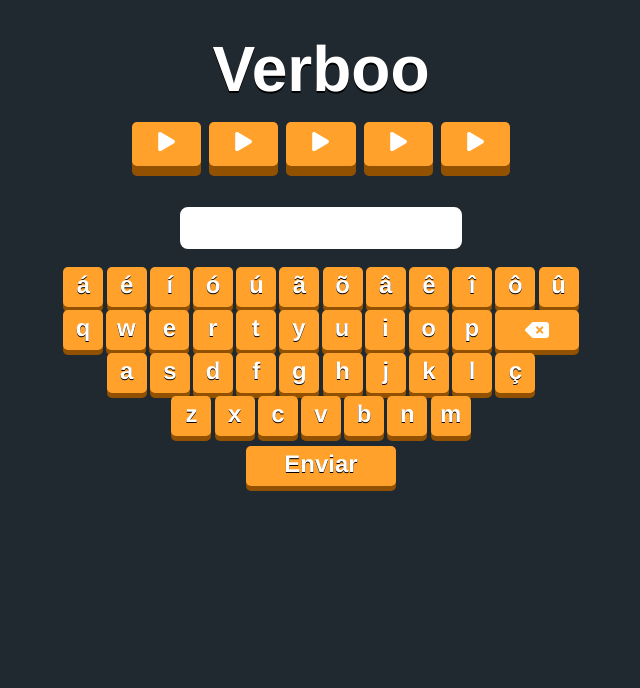
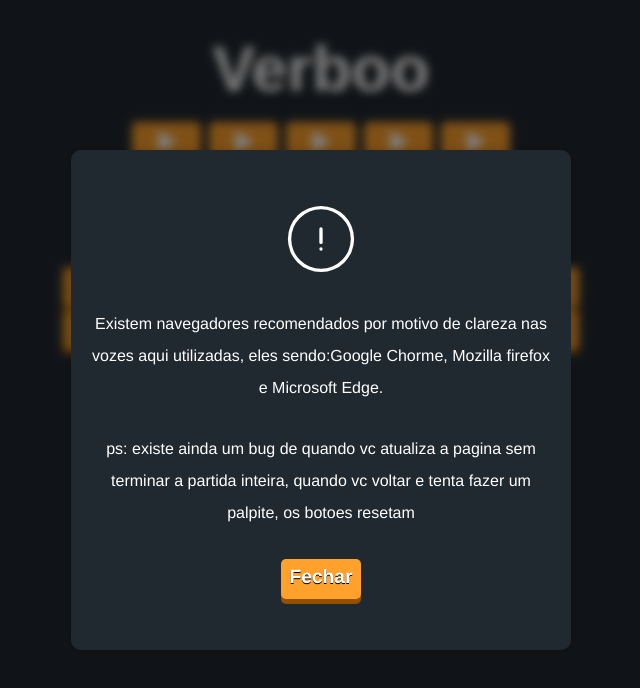
Before and after one commit to thejoaodamiao/SpellCheck_pt-br, a React (Vite) app: page / in a window 1280 px wide. Shown: the top 688 px of the page, without its empty margins (319-959 px from the left). Built offline with nearby package versions, Linux system fonts and the light colour scheme.

Commit message:
fix qwerty more

```diff
--- a/components/Alert.jsx
+++ b/components/Alert.jsx
@@ -10,7 +10,10 @@ const Alert = ({ onClose }) => {
         <CiCircleAlert className="alert-icon"/>
         <p>
             <span>Existem navegadores recomendados por motivo de clareza nas vozes aqui utilizadas, eles sendo:</span>
-            Google Chorme, Mozilla firefox e Microsoft Edge
+            Google Chorme, Mozilla firefox e Microsoft Edge.
+        </p>
+        <p>
+          ps: existe ainda um bug de quando vc atualiza a pagina sem terminar a partida inteira, quando vc voltar e tenta fazer um palpite, os botoes resetam
         </p>
 
         <div className="alert-button" onClick={onClose}>Fechar</div>
--- a/components/Modal.jsx
+++ b/components/Modal.jsx
@@ -97,7 +97,7 @@ const Modal = ({ onClose, guess = [{word: "dale", correct: true}] , won = true }
         </div>
       ) : (
         <div>
-          <h2>Mais sorte, na próxima vez :(</h2>
+          <h2>Mais sorte na próxima vez :(</h2>
         </div>
       )}
       <div className="modal">
--- a/src/pages/Game.jsx
+++ b/src/pages/Game.jsx
@@ -129,7 +129,7 @@ const Game = () => {
           ))}
         </div>
         <Qwerty />
-        {/* {isPopupOpen && <Alert onClose={closePopup} />} */}
+        {isPopupOpen && <Alert onClose={closePopup} />}
         {/* <div>
           <button onClick={openModal}>Open Popup</button>
           {isModalOpen && <Modal onClose={closeModal} />}
```
